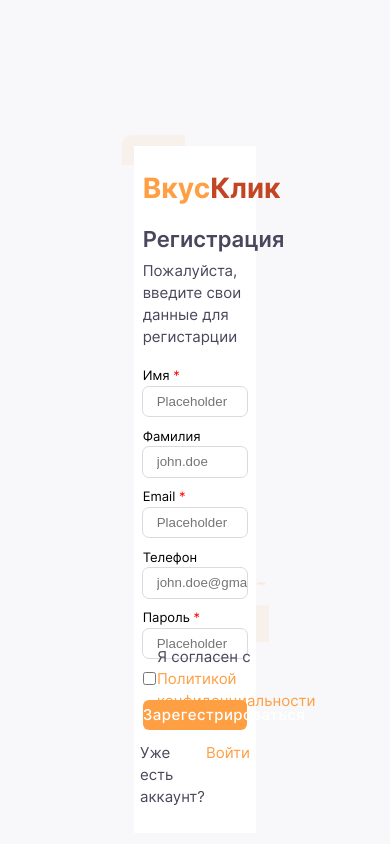
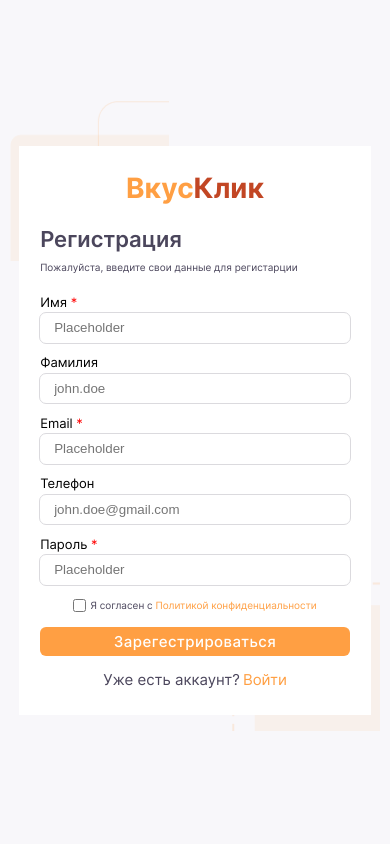
Before and after one commit to Rustam9724/-React-admin, a React (Create React App) app: page /register in a window 390 px wide. Shown: the top 844 px of the page. Built offline with nearby package versions, Linux system fonts and the light colour scheme.

Commit message:
init: register component adaptive and responsivnrss

```diff
--- a/src/styles/register.css
+++ b/src/styles/register.css
@@ -1,8 +1,44 @@
 .register-section {
-    width: 38%; /*552px*/
+    width: 45%; /*552px*/
     margin: 12vh auto;
     position: relative;
     padding-top: 5.3vh;
+}
+
+@media (max-width: 1215px) {
+    .register-section {
+        width: 50%;
+    }
+}
+
+@media (max-width: 1094px) {
+    .register-section {
+        width: 55%;
+    }
+}
+
+@media (max-width: 994px) {
+    .register-section {
+        width: 65%;
+    }
+}
+
+@media (max-width: 842px) {
+    .register-section {
+        width: 75%;
+    }
+}
+
+@media (max-width: 729px) {
+    .register-section {
+        width: 90%;
+    }
+}
+
+@media (max-width: 607px) {
+    .register-section {
+        width: 95%;
+    }
 }
 
 .register__top-shape {
@@ -23,6 +59,19 @@
     margin-left: auto;
     margin-right: auto;
 }
+
+@media (max-width: 575px) {
+    .register-form {
+        width: 90%
+    }
+}
+
+@media (max-width: 517px) {
+    .register-form {
+        width: 95%
+    }
+}
+
 
 .register-form h3 {
     font-family: "Inter";
@@ -57,6 +106,18 @@
     font-size: 1.5rem;
     line-height: 147%;
     color: #4B465C;
+}
+
+@media (max-width: 486px) {
+    .register-welcome-section p:nth-child(2) {
+        font-size: 1rem;
+    }
+}
+
+@media (max-width: 325px) {
+    .register-welcome-section p:nth-child(2) {
+        font-size: 1rem;
+    }
 }
 
 .register-form label {
@@ -97,6 +158,13 @@
     font-weight: 400;
     height: 2vh;
     margin-bottom: 1.5vh;
+    justify-content: center;
+}
+
+@media (max-width: 451px) {
+    .register__i-agree-section {
+        font-size: 1rem;
+    }
 }
 
 .register__i-agree-section > label {
@@ -126,6 +194,12 @@
     border-radius: 6px;
 }
 
+@media (max-height: 434px) {
+    .register-form button {
+        height: 10vh;
+    }
+}
+
 .register-has-account {
     margin: 0 auto;
     width: 100%;
```
